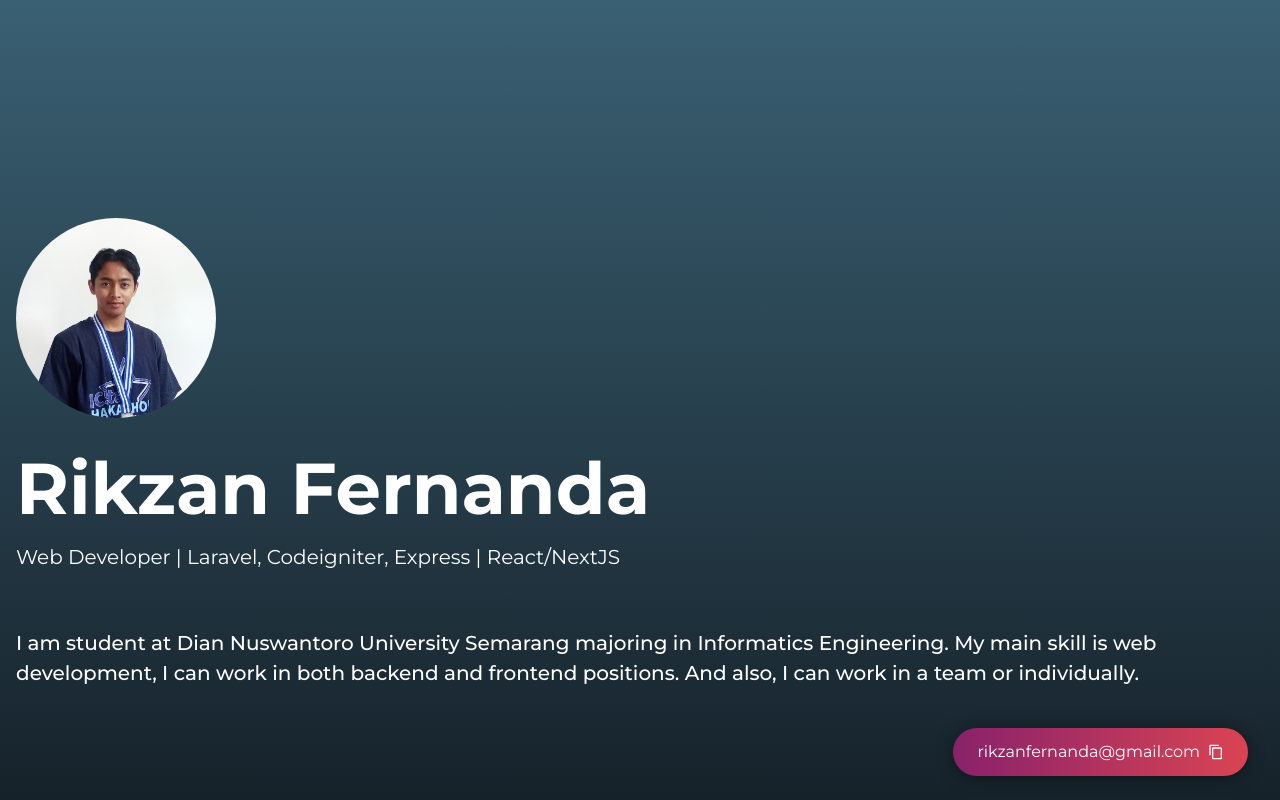
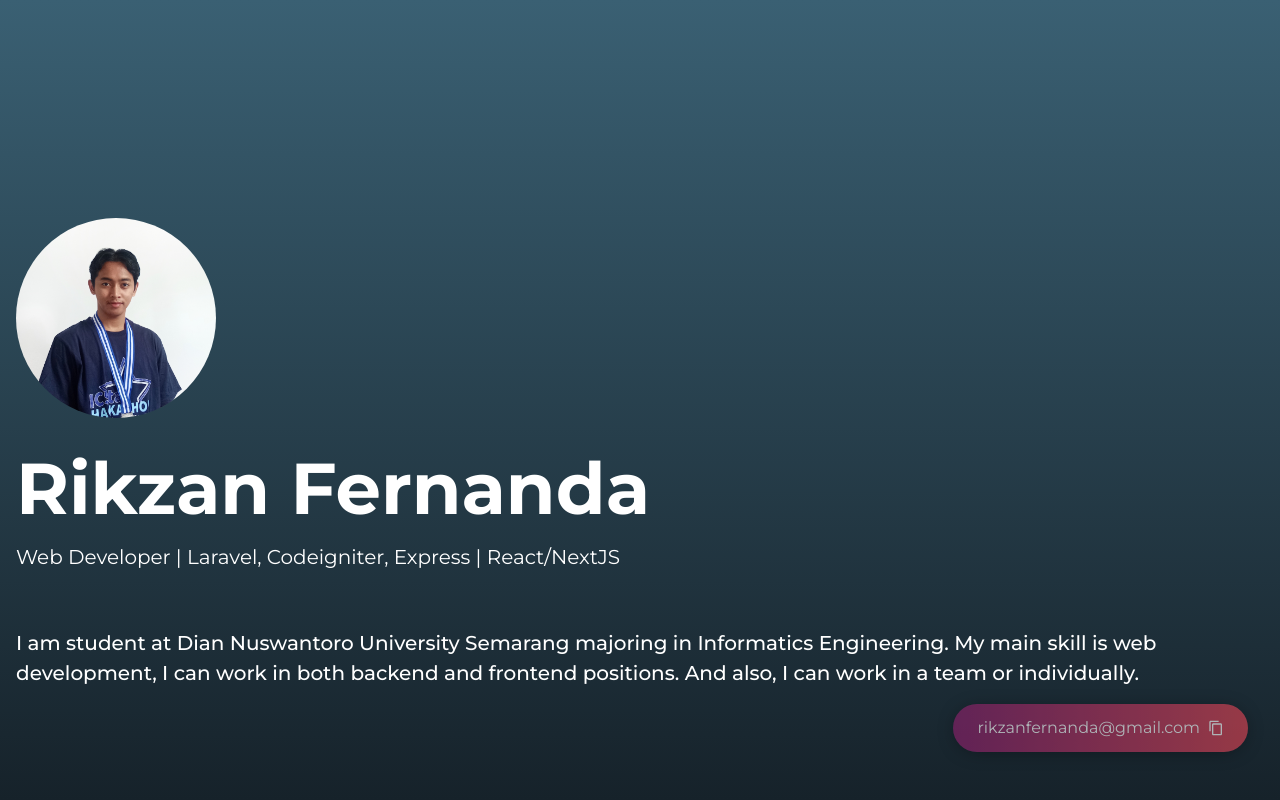
Before and after one commit to rikzanfernanda/portfolio-website, a React (Create React App) app: page / in a window 1280 px wide. Shown: the top 800 px of the page. Built offline with nearby package versions, Linux system fonts and the light colour scheme.

Commit message:
contact: set opacity

```diff
--- a/src/pages/Home.jsx
+++ b/src/pages/Home.jsx
@@ -17,7 +17,7 @@ const Contact = () => {
             position={'fixed'}
             bottom={{
                 base: 4,
-                lg: 6
+                lg: 12
             }}
             width={'100%'}
             display={'flex'}
@@ -30,6 +30,10 @@ const Contact = () => {
             px={{
                 base: 3,
                 lg: '2rem'
+            }}
+            opacity={0.65}
+            _hover={{
+                opacity: 1
             }}
         >
             <Box
```
